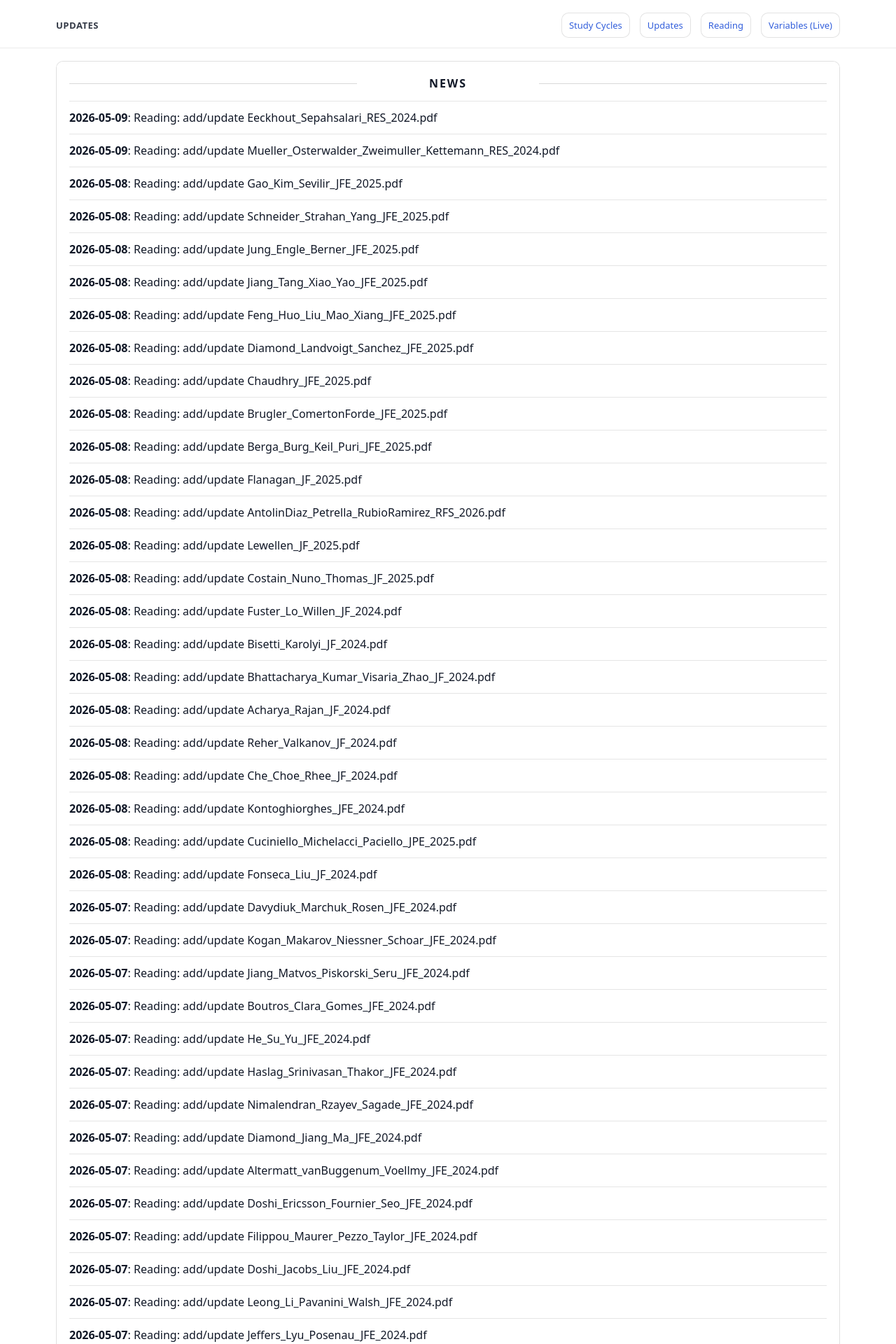
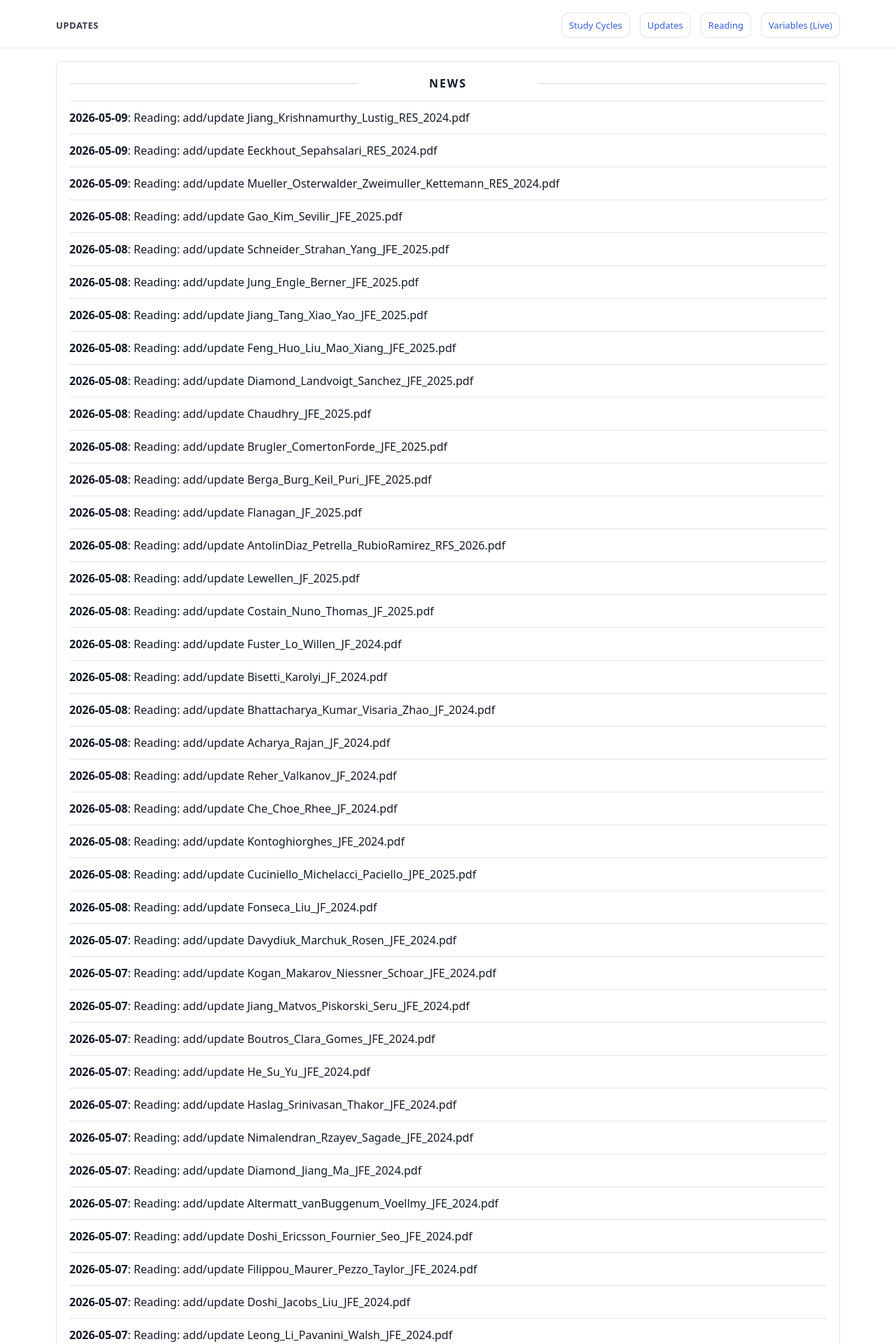
Before and after one commit to yaxinzn/study-archive, a Jekyll site: the page built from updates/index.md, in a window 1280 px wide. Shown: the top 1920 px of the page at 70% size. Built offline with Jekyll 4.4.1, drawn with Linux system fonts in a browser that asks for light colours; some of the changed text lies outside the part shown.

Commit message:
chore: update NEWS feed

```diff
--- a/_data/news.yml
+++ b/_data/news.yml
@@ -1,4 +1,7 @@
 # Auto-generated update history (sorted newest -> oldest). Do not edit manually.
+- ts: "1778279337"
+  date: "2026-05-09"
+  title: "Reading: add/update Jiang_Krishnamurthy_Lustig_RES_2024.pdf"
 - ts: "1778274468"
   date: "2026-05-09"
   title: "Reading: add/update Eeckhout_Sepahsalari_RES_2024.pdf"
```
